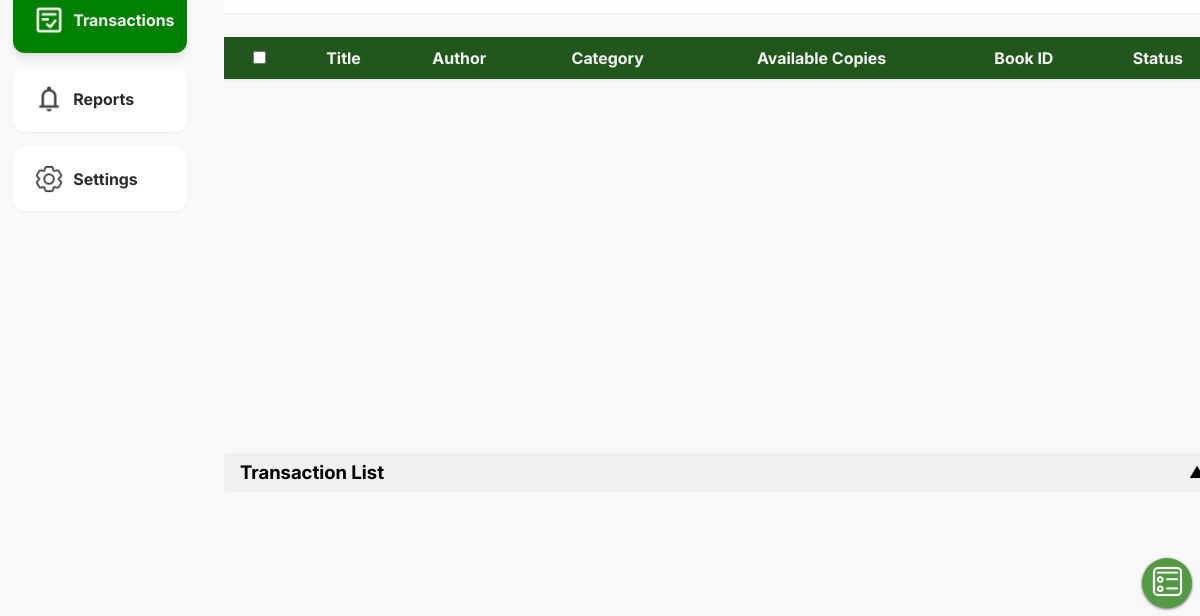
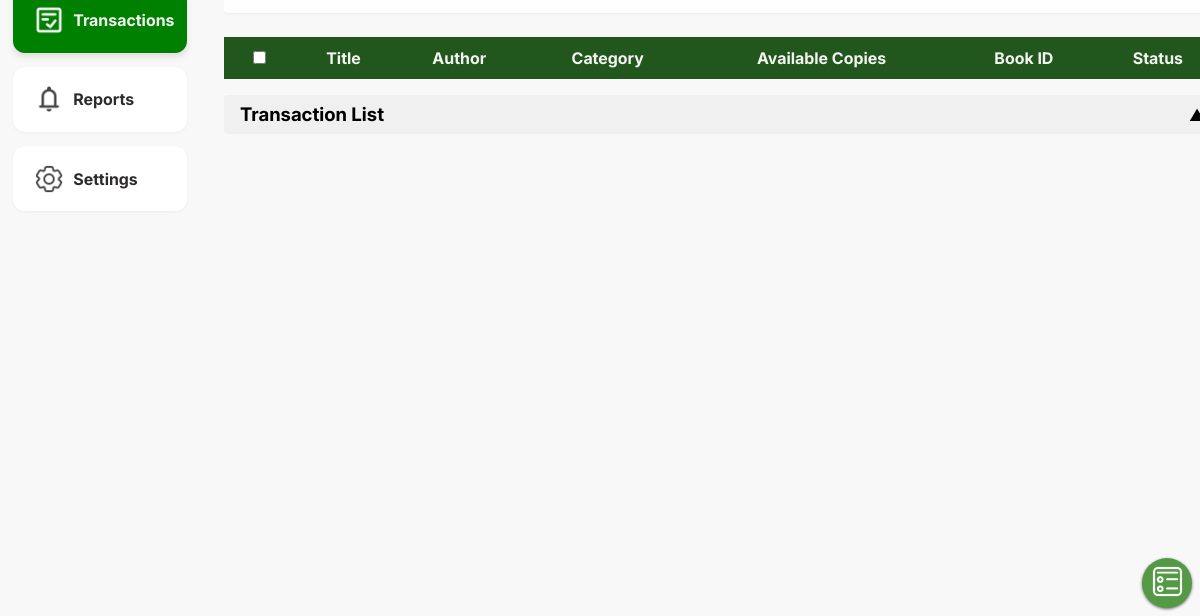
Before and after one commit to Maddwebbot/LMS, an Electron app: page renderer/html/transaction.html in a window 1200 px wide. Shown: the part 184-800 px from the top of the page. Drawn offline with nearby package versions, Linux system fonts and the light colour scheme; no server answers.

Commit message:
design enhanced

```diff
--- a/renderer/assets/css/book.css
+++ b/renderer/assets/css/book.css
@@ -225,7 +225,7 @@ main {
 
 .table-container {
   width: 100%;
-  height: 400px;
+  max-height: calc(100vh - 280px);
   overflow-y: auto;
   table {
     width: 100%;
--- a/renderer/assets/css/transaction.css
+++ b/renderer/assets/css/transaction.css
@@ -226,7 +226,8 @@ section {
 .table-container {
   margin-top: 1.5rem;
   width: 100%;
-  height: 400px;
+  max-height: calc(100vh - 300px);
+
   overflow-y: auto;
   table {
     width: 100%;
```
